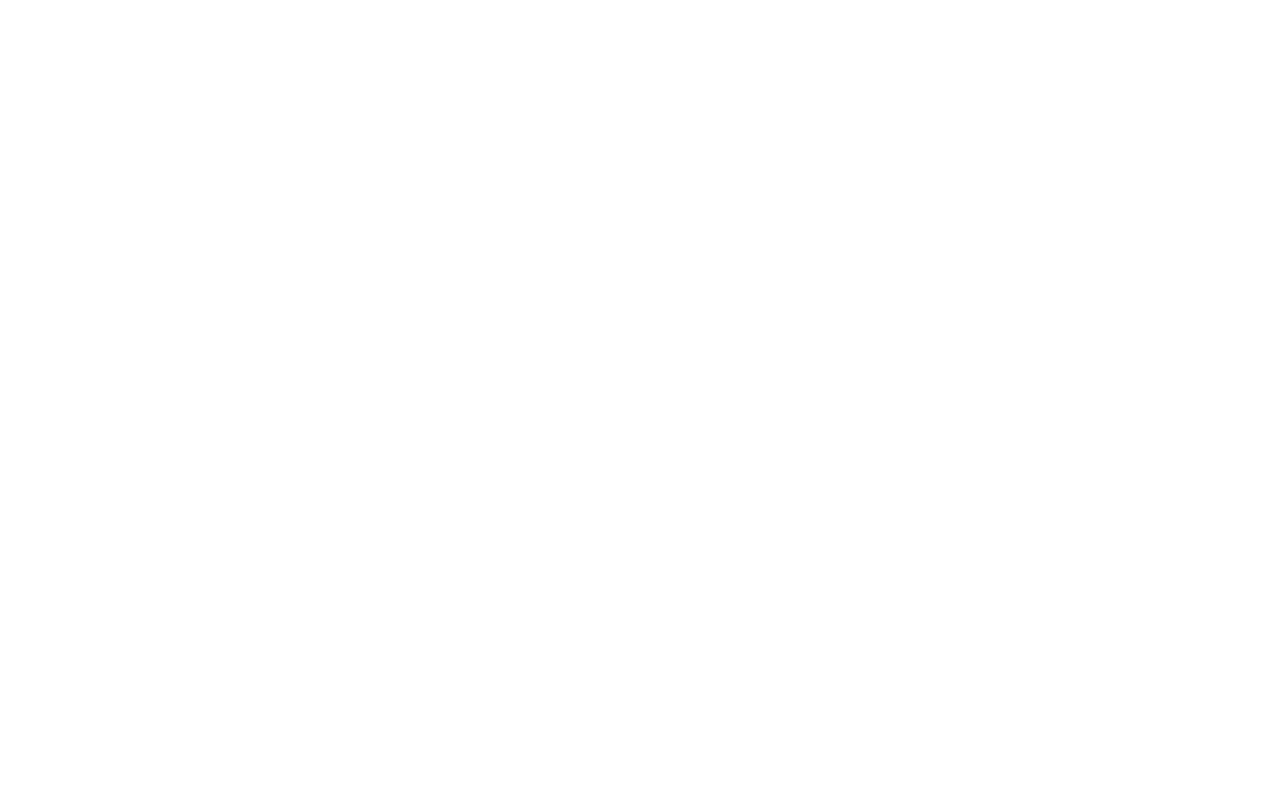
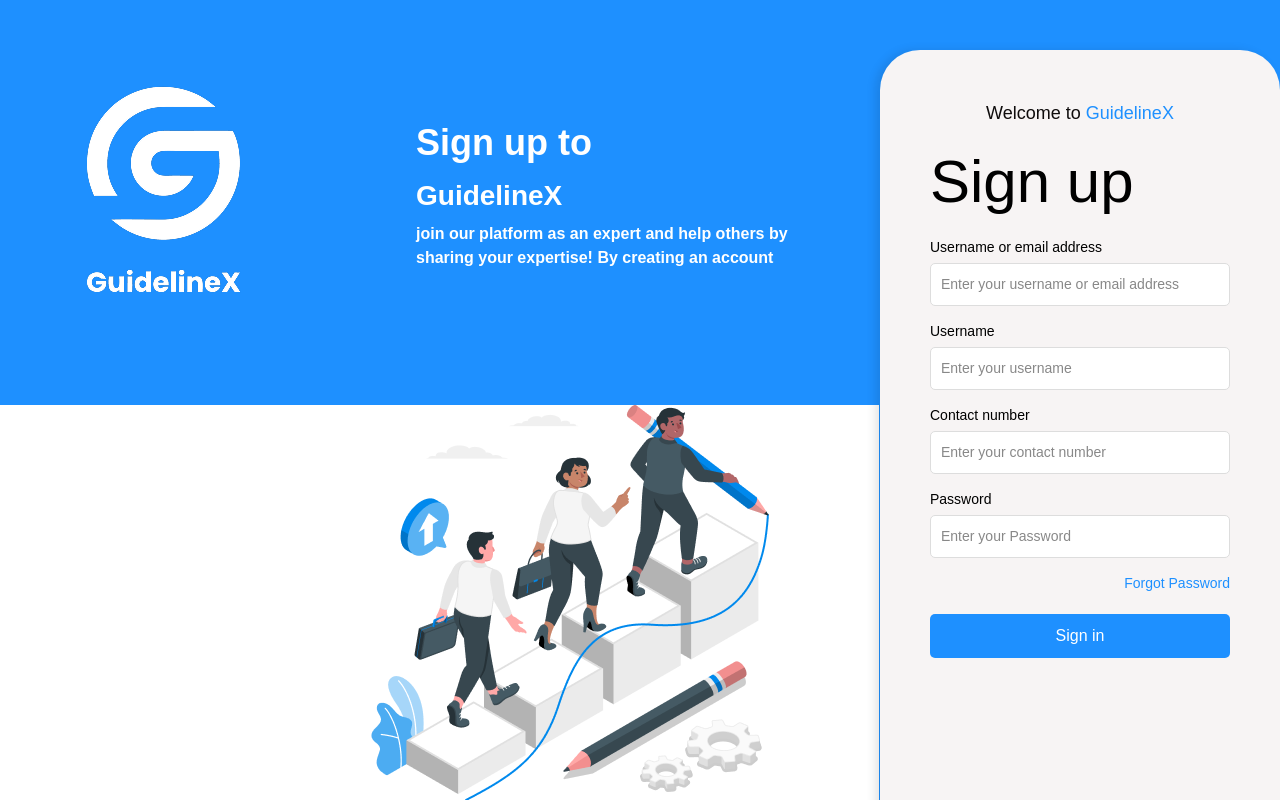
Before and after one commit to KevithMannage/sample, a React (Vite) app in the folder frontend/: page /usersignup in a window 1280 px wide. Before the commit this address had no page. Shown: the top 800 px of the page. Built offline with nearby package versions, Linux system fonts and the light colour scheme.

Commit message:
add signup profession

```diff
--- a/frontend/src/App.jsx
+++ b/frontend/src/App.jsx
@@ -1,6 +1,6 @@
 import React from 'react';
 import { BrowserRouter as Router, Routes, Route } from 'react-router-dom';
-import Navbar from './Navbar';
+import Navbar from './navbar';
 // Import your page components
 import LoginPage from './Login';
 import Dashboard from './Dashboard';
@@ -12,6 +12,8 @@
  import Profile from './pages/Profile';
  import Home from './pages/Home';
 import Chatbot from './pages/Chatbot';
+import ProfessionalLoginPage from './Professionallogin';
+import Usersignuppage from './usersignup';
 import { FaRegFileCode } from 'react-icons/fa';
 const App = () => {
   return (
@@ -24,7 +26,8 @@
              <Route path="/login" element={<LoginPage/>} />
              <Route path="/dashboard" element={<Dashboard/>} />
              <Route path="/chatbot" element={<Chatbot/>} />
-
+             <Route path="/professional_login" element={<ProfessionalLoginPage/>} />
+             <Route path="/usersignup" element={<Usersignuppage/>} />
              <Route path="/aboutus" element={<AboutUs/>} />
              <Route path="/contactus" element={<ContactUs/>} />
              <Route path="/discussion" element={<Discussion/>} />
--- a/frontend/src/Login.css
+++ b/frontend/src/Login.css
@@ -5,7 +5,7 @@
 
 .login-container {
   display: flex;
-  height: 120vh;
+  height: 130vh;
   background-color: #1e90ff; /* Blue background for the entire container */
   color: white;
 }
@@ -36,9 +36,11 @@
   font-weight: bold;
   margin-right: 50px;
 
+}
+.hi{
+  padding-left: 1px;
+}
 
-
-}
 
 .left-section h1 {
   font-size: 36px;
@@ -63,6 +65,11 @@
   background-color: white;
   margin: 280px 6 70px 10px; /* Top | Right/Left | Bottom | Left */
   height: 900px;
+  color: #0f0c0c;
+}
+
+.picture{
+  padding-left: 300px;
   color: #0f0c0c;
 }
 .user-section p {
--- a/frontend/src/Login.jsx
+++ b/frontend/src/Login.jsx
@@ -87,7 +87,7 @@
 import { useNavigate } from 'react-router-dom'; // Import useNavigate
 import './Login.css';
 import googleIcon from '/images/google.png';
-import Navbar from './Navbar';
+import Navbar from './navbar';
 
 const LoginPage = () => {
   const [username, setUsername] = useState('');
@@ -120,7 +120,7 @@
           </span>
         </div>
         <div className="user-section">
-          <p>No Account? <a href="#">Sign up</a></p>
+          <p>No Account? <a href="/usersignup">Sign up</a></p>
           <div className="avatars">
             <div className="avatar">
               <img src="/images/1.png" alt="Professional" />
--- /dev/null
+++ b/frontend/src/Professionallogin.jsx
@@ -0,0 +1,82 @@
+import React, { useState } from 'react';
+import { useNavigate } from 'react-router-dom'; // Import useNavigate
+import './Login.css';
+import googleIcon from '/images/google.png';
+import Navbar from './navbar';
+
+const ProfessionalLoginPage = () => {
+  const [username, setUsername] = useState('');
+  const [password, setPassword] = useState('');
+  const navigate = useNavigate(); // Initialize navigation
+
+  const handleSubmit = (e) => {
+    e.preventDefault();
+
+    // Simulate authentication check (replace with real authentication logic)
+    if (username === "k" && password === "k") {
+      console.log('Login successful');
+      navigate('/dashboard'); // Redirect to Dashboard
+    } else {
+      alert('Invalid credentials!'); // Show an error message
+    }
+  };
+
+  return (
+    <div className="login-container">
+      <div className="left-section">
+        <div className="logo">
+          <img src="/images/3.png" alt="Professional" className="logo-icon" />
+          <span className="logo-text">
+            <h1>Sign in to</h1>
+            <h2>GuidelineX is simply</h2>
+            <p>
+            GuidelineX is a user-friendly platform that provides valuable knowledge and expert insights across various fields, helping individuals achieve success in their future endeavors            </p>
+          </span>
+        </div>
+        <div className="user-section">
+          <p>No Account? <a href="#">Sign up</a></p>
+          <div className="avatars">
+            <div className="avatar">
+              <img src="/images/1.png" alt="Professional" />
+              <span>Professional</span>
+            </div>
+            <div className="avatar">
+              <img src="/images/2.png" alt="User" />
+              <span>User</span>
+            </div>
+          </div>
+        </div>
+      </div>
+
+      <div className="right-section">
+        <h3><span className="welcome-text">Welcome to</span> <span className="guidelinex-text">GuidelineX</span></h3>
+        <h4>Sign in</h4>
+        <button className="google-signin">
+          <img src={googleIcon} alt="Google Icon" />
+          Sign in with Google
+        </button>
+        <div className="divider">or</div>
+        <form onSubmit={handleSubmit}>
+          <label>Username or email address</label>
+          <input
+            type="text"
+            placeholder="Enter your username or email address"
+            value={username}
+            onChange={(e) => setUsername(e.target.value)}
+          />
+          <label>Password</label>
+          <input
+            type="password"
+            placeholder="Enter your Password"
+            value={password}
+            onChange={(e) => setPassword(e.target.value)}
+          />
+          <a href="#" className="forgot-password">Forgot Password</a>
+          <button type="submit" className="signin-btn">Sign in</button>
+        </form>
+      </div>
+    </div>
+  );
+};
+
+export default ProfessionalLoginPage;
--- /dev/null
+++ b/frontend/src/Usersignup.jsx
@@ -0,0 +1,96 @@
+import React, { useState } from 'react';
+import { useNavigate } from 'react-router-dom'; // Import useNavigate
+import './Login.css';
+import googleIcon from '/images/google.png';
+import Navbar from './navbar';
+
+const Usersignuppage = () => {
+  const [username, setUsername] = useState('');
+  const [password, setPassword] = useState('');
+  const [email, setemail] = useState('');
+  const [mobile, setmobile] = useState('');
+  const navigate = useNavigate(); // Initialize navigation
+
+  const handleSubmit = (e) => {
+    e.preventDefault();
+
+    // Simulate authentication check (replace with real authentication logic)
+    if (username === "k" && password === "k") {
+      console.log('Login successful');
+      navigate('/dashboard'); // Redirect to Dashboard
+    } else {
+      alert('Invalid credentials!'); // Show an error message
+    }
+  };
+
+  return (
+    <div className="login-container">
+      <div className="left-section">
+        <div className="logo">
+          <img src="/images/3.png" alt="Professional" className="logo-icon" />
+          <span className="logo-text">
+            <h1>Sign up to</h1>
+            <h2>GuidelineX </h2>
+            <p>
+            join our platform as an expert and help others by sharing your expertise! By creating an account       </p>
+          </span>
+        </div>
+        <div className="user-section">
+
+    <div className="picture">
+    <p><img src="images/signup.png" alt="picture "></img></p>
+    <div className='hi'>
+
+    <button>signin</button>
+    </div>
+
+
+     </div>
+
+        </div>
+      </div>
+
+      <div className="right-section">
+        <h3><span className="welcome-text">Welcome to</span> <span className="guidelinex-text">GuidelineX</span></h3>
+        <h4>Sign up</h4>
+
+
+        <form onSubmit={handleSubmit}>
+          <label>Username or email address</label>
+          <input
+            type="text"
+            placeholder="Enter your username or email address"
+            value={email}
+            onChange={(e) => setemail(e.target.value)}
+          />
+           <label>Username</label>
+          <input
+            type="text"
+            placeholder="Enter your username "
+            value={username}
+            onChange={(e) => setUsername(e.target.value)}
+          />
+            <label>Contact number</label>
+          <input
+            type="text"
+            placeholder="Enter your contact number "
+            value={mobile}
+            onChange={(e) => setmobile(e.target.value)}
+          />
+
+          <label>Password</label>
+          <input
+            type="password"
+            placeholder="Enter your Password"
+            value={password}
+            onChange={(e) => setPassword(e.target.value)}
+          />
+          <a href="#" className="forgot-password">Forgot Password</a>
+          <button type="submit" className="signin-btn">Sign in</button>
+        </form>
+      </div>
+    </div>
+  );
+};
+
+export default Usersignuppage;
```
Also changed, not shown: frontend/public/images/signup.png (added).
